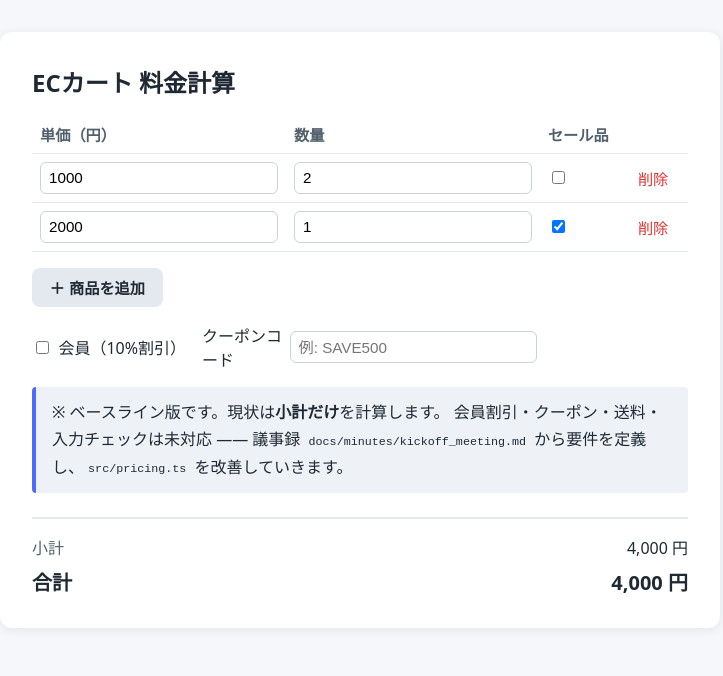
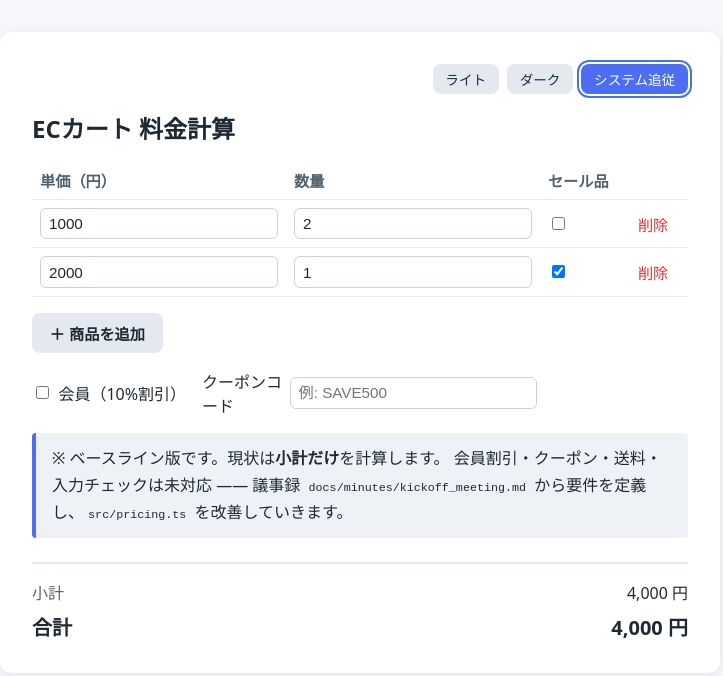
Before and after one commit to MatsuNaoPen/copilot_sample_ec, a React (Vite) app: page / in a window 1280 px wide. Shown: the top 676 px of the page, without its empty margins (280-1003 px from the left). Built offline with nearby package versions, Linux system fonts and the light colour scheme.

Commit message:
feat: ダークテーマ 3モード切替（ライト/ダーク/システム追従）を実装

```diff
--- a/src/App.tsx
+++ b/src/App.tsx
@@ -5,6 +5,7 @@ import {
   type CartItem,
   type PricingResult,
 } from './pricing'
+import { useTheme, type ThemeMode } from './useTheme'
 
 interface ItemRow {
   unitPrice: string
@@ -19,7 +20,14 @@ const INITIAL_ROWS: ItemRow[] = [
 
 const yen = (value: number): string => `${value.toLocaleString('ja-JP')} 円`
 
+const THEME_LABELS: Record<ThemeMode, string> = {
+  light: 'ライト',
+  dark: 'ダーク',
+  system: 'システム追従',
+}
+
 export default function App() {
+  const [themeMode, setThemeMode] = useTheme()
   const [rows, setRows] = useState<ItemRow[]>(INITIAL_ROWS)
   const [isMember, setIsMember] = useState(false)
   const [couponCode, setCouponCode] = useState('')
@@ -58,6 +66,20 @@ export default function App() {
 
   return (
     <main className="container">
+      <div className="theme-selector">
+        {(['light', 'dark', 'system'] as ThemeMode[]).map((m) => (
+          <button
+            key={m}
+            type="button"
+            className={themeMode === m ? undefined : 'secondary'}
+            aria-pressed={themeMode === m}
+            onClick={() => setThemeMode(m)}
+          >
+            {THEME_LABELS[m]}
+          </button>
+        ))}
+      </div>
+
       <h1>ECカート 料金計算</h1>
 
       <table>
--- a/src/index.css
+++ b/src/index.css
@@ -1,8 +1,63 @@
 :root {
   font-family: system-ui, -apple-system, "Segoe UI", "Hiragino Kaku Gothic ProN",
     Meiryo, sans-serif;
-  color: #1f2933;
-  background-color: #f5f7fa;
+
+  /* ライトテーマのカラートークン（デフォルト） */
+  --color-text: #1f2933;
+  --color-text-muted: #52606d;
+  --color-bg-page: #f5f7fa;
+  --color-bg-container: #ffffff;
+  --color-bg-subtle: #eef2f7;
+  --color-border: #e4e9f0;
+  --color-border-input: #cbd2d9;
+  --color-accent: #4c6ef5;
+  --color-btn-secondary-bg: #e4e9f0;
+  --color-btn-secondary-text: #1f2933;
+  --color-error-bg: #fff0f0;
+  --color-error-border: #e03131;
+  --color-error-text: #c92a2a;
+  --color-shadow: rgba(15, 41, 51, 0.08);
+
+  color: var(--color-text);
+  background-color: var(--color-bg-page);
+}
+
+/* ダークテーマのカラートークン */
+:root[data-theme="dark"] {
+  --color-text: #e2e8f0;
+  --color-text-muted: #94a3b8;
+  --color-bg-page: #0f172a;
+  --color-bg-container: #1e293b;
+  --color-bg-subtle: #1e3a5f;
+  --color-border: #334155;
+  --color-border-input: #475569;
+  --color-accent: #6d8ef7;
+  --color-btn-secondary-bg: #334155;
+  --color-btn-secondary-text: #e2e8f0;
+  --color-error-bg: #3d1515;
+  --color-error-border: #e03131;
+  --color-error-text: #fca5a5;
+  --color-shadow: rgba(0, 0, 0, 0.4);
+}
+
+/* システム追従: OS がダークモードのとき、かつテーマ固定がないとき */
+@media (prefers-color-scheme: dark) {
+  :root:not([data-theme="light"]):not([data-theme="dark"]) {
+    --color-text: #e2e8f0;
+    --color-text-muted: #94a3b8;
+    --color-bg-page: #0f172a;
+    --color-bg-container: #1e293b;
+    --color-bg-subtle: #1e3a5f;
+    --color-border: #334155;
+    --color-border-input: #475569;
+    --color-accent: #6d8ef7;
+    --color-btn-secondary-bg: #334155;
+    --color-btn-secondary-text: #e2e8f0;
+    --color-error-bg: #3d1515;
+    --color-error-border: #e03131;
+    --color-error-text: #fca5a5;
+    --color-shadow: rgba(0, 0, 0, 0.4);
+  }
 }
 
 * {
@@ -17,10 +72,10 @@ body {
 .container {
   max-width: 720px;
   margin: 0 auto;
-  background: #ffffff;
+  background: var(--color-bg-container);
   border-radius: 12px;
   padding: 2rem;
-  box-shadow: 0 2px 12px rgba(15, 41, 51, 0.08);
+  box-shadow: 0 2px 12px var(--color-shadow);
 }
 
 h1 {
@@ -29,15 +84,15 @@ h1 {
 }
 
 .note {
-  background: #eef2f7;
-  border-left: 4px solid #4c6ef5;
+  background: var(--color-bg-subtle);
+  border-left: 4px solid var(--color-accent);
   padding: 0.75rem 1rem;
   border-radius: 4px;
   line-height: 1.7;
 }
 
 code {
-  background: #eef2f7;
+  background: var(--color-bg-subtle);
   padding: 0.1em 0.35em;
   border-radius: 4px;
   font-size: 0.9em;
@@ -51,14 +106,14 @@ table {
 
 th,
 td {
-  border-bottom: 1px solid #e4e9f0;
+  border-bottom: 1px solid var(--color-border);
   padding: 0.5rem;
   text-align: left;
   font-size: 0.95rem;
 }
 
 th {
-  color: #52606d;
+  color: var(--color-text-muted);
   font-weight: 600;
 }
 
@@ -66,9 +121,11 @@ input[type="number"],
 input[type="text"] {
   width: 100%;
   padding: 0.4rem 0.5rem;
-  border: 1px solid #cbd2d9;
+  border: 1px solid var(--color-border-input);
   border-radius: 6px;
   font-size: 0.95rem;
+  background: var(--color-bg-container);
+  color: var(--color-text);
 }
 
 .controls {
@@ -91,14 +148,14 @@ button {
   border-radius: 8px;
   padding: 0.55rem 1.1rem;
   font-size: 0.95rem;
-  background: #4c6ef5;
+  background: var(--color-accent);
   color: #fff;
   font-weight: 600;
 }
 
 button.secondary {
-  background: #e4e9f0;
-  color: #1f2933;
+  background: var(--color-btn-secondary-bg);
+  color: var(--color-btn-secondary-text);
 }
 
 button.link {
@@ -110,7 +167,7 @@ button.link {
 
 .result {
   margin-top: 1.5rem;
-  border-top: 2px solid #e4e9f0;
+  border-top: 2px solid var(--color-border);
   padding-top: 1rem;
 }
 
@@ -122,7 +179,7 @@ button.link {
 }
 
 .result dt {
-  color: #52606d;
+  color: var(--color-text-muted);
 }
 
 .result dd {
@@ -135,14 +192,32 @@ button.link {
 .result .total dd {
   font-size: 1.25rem;
   font-weight: 700;
-  color: #1f2933;
+  color: var(--color-text);
 }
 
 .error {
   margin-top: 1rem;
-  background: #fff0f0;
-  border-left: 4px solid #e03131;
-  color: #c92a2a;
+  background: var(--color-error-bg);
+  border-left: 4px solid var(--color-error-border);
+  color: var(--color-error-text);
   padding: 0.75rem 1rem;
   border-radius: 4px;
 }
+
+.theme-selector {
+  display: flex;
+  gap: 0.5rem;
+  justify-content: flex-end;
+  margin-bottom: 1rem;
+}
+
+.theme-selector button {
+  padding: 0.3rem 0.8rem;
+  font-size: 0.85rem;
+  font-weight: 500;
+}
+
+.theme-selector button[aria-pressed="true"] {
+  outline: 2px solid var(--color-accent);
+  outline-offset: 2px;
+}
--- /dev/null
+++ b/src/useTheme.ts
@@ -0,0 +1,26 @@
+import { useEffect, useState } from 'react'
+
+/** テーマモード: ライト固定 / ダーク固定 / OS追従 */
+export type ThemeMode = 'light' | 'dark' | 'system'
+
+/**
+ * テーマモードを管理するカスタムフック。
+ *
+ * - 初期値は 'system'（OS の prefers-color-scheme に追従）
+ * - 'light' / 'dark' を選択すると <html> に `data-theme` 属性を付与して固定
+ * - 'system' を選択すると `data-theme` 属性を除去し、CSS メディアクエリに委譲
+ */
+export function useTheme(): [ThemeMode, (mode: ThemeMode) => void] {
+  const [mode, setMode] = useState<ThemeMode>('system')
+
+  useEffect(() => {
+    const root = document.documentElement
+    if (mode === 'system') {
+      root.removeAttribute('data-theme')
+    } else {
+      root.setAttribute('data-theme', mode)
+    }
+  }, [mode])
+
+  return [mode, setMode]
+}
```
Also changed, not shown: 1 other file (tests, documents, lock files or other folders).
